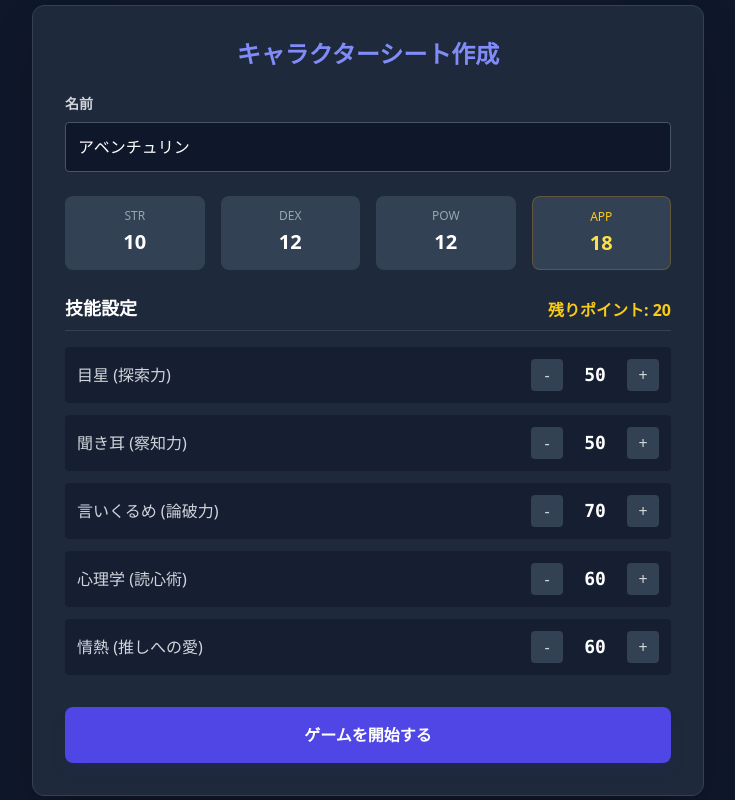
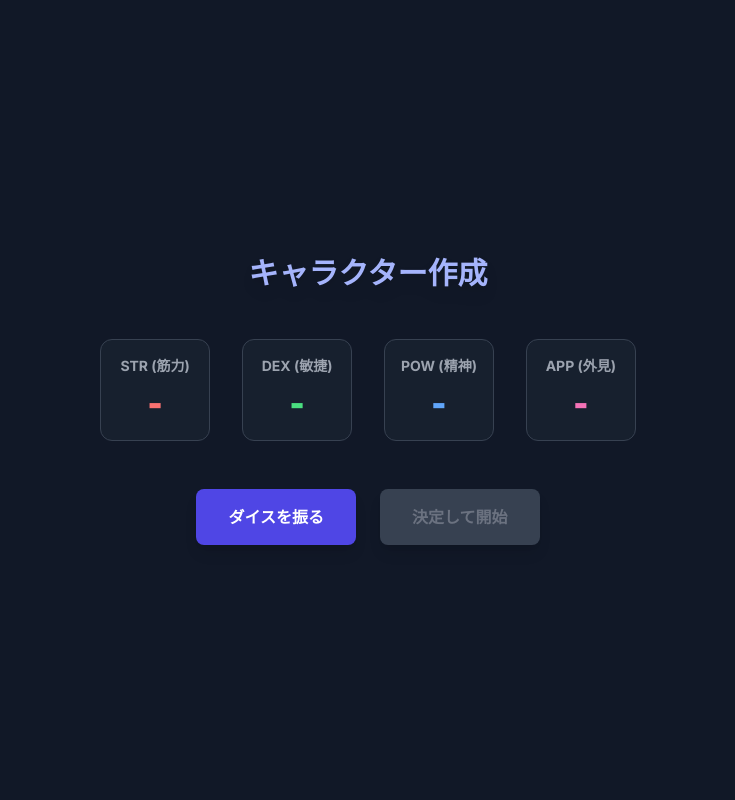
Before and after one commit to RuriSakamoto/TRPG, a Next.js app: page / in a window 1280 px wide. Shown: the whole page, without its empty margins (272-1007 px from the left). Built offline with nearby package versions, Linux system fonts and the light colour scheme.

Commit message:
キャラメイク２

```diff
--- a/src/components/CharacterCreation.tsx
+++ b/src/components/CharacterCreation.tsx
@@ -1,115 +1,72 @@
-'use client';
+import React, { useState } from 'react';
 
-import React, { useState } from 'react';
-import { Attributes, Skills } from '../types/game';
+type Stats = {
+  str: number;
+  dex: number;
+  pow: number;
+  app: number;
+};
 
 type Props = {
-  onComplete: (name: string, attrs: Attributes, skills: Skills) => void;
+  onComplete: (stats: Stats) => void;
 };
 
 export const CharacterCreation = ({ onComplete }: Props) => {
-  const [name, setName] = useState('アベンチュリン');
-  const [points, setPoints] = useState(20); // 割り振り可能ポイント
+  const [stats, setStats] = useState<Stats>({ str: 0, dex: 0, pow: 0, app: 0 });
 
-  const [attributes, setAttributes] = useState<Attributes>({
-    STR: 10, DEX: 12, POW: 12, APP: 18
+  const rollDice = () => {
+    // 3d6のロール
+    const roll = () => Math.floor(Math.random() * 6) + 1 + Math.floor(Math.random() * 6) + 1 + Math.floor(Math.random() * 6) + 1;
+    setStats({
+      str: roll(),
+      dex: roll(),
+      pow: roll(),
+      app: roll(),
     });
-
-  const [skills, setSkills] = useState<Skills>({
-    observation: 50,
-    listening: 50,
-    persuasion: 70,
-    psychology: 60,
-    passion: 60
-  });
-
-  const handleSkillChange = (key: keyof Skills, delta: number) => {
-    if (points - delta < 0) return;
-    if (skills[key] + delta < 0) return;
-    if (skills[key] + delta > 99) return;
-
-    setSkills(prev => ({ ...prev, [key]: prev[key] + delta }));
-    setPoints(prev => prev - delta);
   };
 
+  const isValid = stats.str > 0;
+
   return (
-    <div className="w-full h-screen bg-slate-900 text-white flex items-center justify-center p-4 font-sans">
-      <div className="w-full max-w-2xl bg-slate-800 p-8 rounded-xl shadow-2xl border border-slate-700">
-        <h1 className="text-2xl font-bold mb-6 text-center text-indigo-400">キャラクターシート作成</h1>
+    <div className="flex flex-col items-center justify-center h-screen w-full bg-gray-900 text-white p-8 select-none">
+      <h1 className="text-3xl font-bold mb-12 text-indigo-300 drop-shadow-lg">キャラクター作成</h1>
 
-        {/* 名前入力 */}
-        <div className="mb-6">
-          <label className="block text-sm font-bold mb-2 text-gray-300">名前</label>
-          <input
-            type="text"
-            value={name}
-            onChange={(e) => setName(e.target.value)}
-            className="w-full bg-slate-900 border border-slate-600 rounded p-3 text-white focus:outline-none focus:border-indigo-500 transition-colors"
-          />
+      <div className="grid grid-cols-2 md:grid-cols-4 gap-8 mb-12">
+        <div className="flex flex-col items-center p-4 bg-gray-800/50 rounded-xl border border-gray-700">
+          <span className="text-gray-400 mb-2 text-sm font-bold">STR (筋力)</span>
+          <span className="text-4xl font-bold text-red-400 font-mono">{stats.str || '-'}</span>
         </div>
-
-        {/* 能力値 (固定表示) */}
-        <div className="mb-6 grid grid-cols-4 gap-4 text-center">
-          <div className="bg-slate-700 p-3 rounded-lg">
-            <div className="text-xs text-gray-400 mb-1">STR</div>
-            <div className="font-bold text-xl">{attributes.STR}</div>
+        <div className="flex flex-col items-center p-4 bg-gray-800/50 rounded-xl border border-gray-700">
+          <span className="text-gray-400 mb-2 text-sm font-bold">DEX (敏捷)</span>
+          <span className="text-4xl font-bold text-green-400 font-mono">{stats.dex || '-'}</span>
         </div>
-          <div className="bg-slate-700 p-3 rounded-lg">
-            <div className="text-xs text-gray-400 mb-1">DEX</div>
-            <div className="font-bold text-xl">{attributes.DEX}</div>
+        <div className="flex flex-col items-center p-4 bg-gray-800/50 rounded-xl border border-gray-700">
+          <span className="text-gray-400 mb-2 text-sm font-bold">POW (精神)</span>
+          <span className="text-4xl font-bold text-blue-400 font-mono">{stats.pow || '-'}</span>
         </div>
-          <div className="bg-slate-700 p-3 rounded-lg">
-            <div className="text-xs text-gray-400 mb-1">POW</div>
-            <div className="font-bold text-xl">{attributes.POW}</div>
-          </div>
-          <div className="bg-slate-700 p-3 rounded-lg border border-yellow-600/30">
-            <div className="text-xs text-yellow-400 mb-1">APP</div>
-            <div className="font-bold text-xl text-yellow-300">{attributes.APP}</div>
+        <div className="flex flex-col items-center p-4 bg-gray-800/50 rounded-xl border border-gray-700">
+          <span className="text-gray-400 mb-2 text-sm font-bold">APP (外見)</span>
+          <span className="text-4xl font-bold text-pink-400 font-mono">{stats.app || '-'}</span>
         </div>
       </div>
 
-        {/* 技能割り振り */}
-        <div className="mb-8">
-          <div className="flex justify-between mb-4 items-end border-b border-slate-700 pb-2">
-            <h2 className="font-bold text-lg">技能設定</h2>
-            <span className={`font-bold ${points > 0 ? 'text-yellow-400' : 'text-gray-500'}`}>
-              残りポイント: {points}
-            </span>
-          </div>
-
-          <div className="space-y-3">
-            {[
-              { key: 'observation', label: '目星 (探索力)' },
-              { key: 'listening', label: '聞き耳 (察知力)' },
-              { key: 'persuasion', label: '言いくるめ (論破力)' },
-              { key: 'psychology', label: '心理学 (読心術)' },
-              { key: 'passion', label: '情熱 (推しへの愛)' },
-            ].map((skill) => (
-              <div key={skill.key} className="flex items-center justify-between bg-slate-900/50 p-3 rounded hover:bg-slate-900 transition-colors">
-                <span className="text-gray-300">{skill.label}</span>
-                <div className="flex items-center gap-3">
+      <div className="flex gap-6">
         <button
-                    onClick={() => handleSkillChange(skill.key as keyof Skills, -5)}
-                    className="w-8 h-8 flex items-center justify-center bg-slate-700 rounded hover:bg-red-900/80 text-gray-300 hover:text-white transition-colors"
-                    disabled={skills[skill.key as keyof Skills] <= 0}
-                  >-</button>
-                  <span className="w-10 text-center font-mono font-bold text-lg">{skills[skill.key as keyof Skills]}</span>
+          onClick={rollDice}
+          className="px-8 py-4 bg-indigo-600 hover:bg-indigo-500 rounded-lg font-bold transition-all transform hover:scale-105 shadow-lg"
+        >
+          ダイスを振る
+        </button>
         <button
-                    onClick={() => handleSkillChange(skill.key as keyof Skills, 5)}
-                    className="w-8 h-8 flex items-center justify-center bg-slate-700 rounded hover:bg-green-900/80 text-gray-300 hover:text-white transition-colors"
-                    disabled={points < 5}
-                  >+</button>
-                </div>
-              </div>
-            ))}
-          </div>
-        </div>
-
-        <button
-          onClick={() => onComplete(name, attributes, skills)}
-          className="w-full bg-indigo-600 hover:bg-indigo-500 text-white font-bold py-4 rounded-lg transition-all transform hover:scale-[1.02] shadow-lg shadow-indigo-900/20"
+          onClick={() => onComplete(stats)}
+          disabled={!isValid}
+          className={`px-8 py-4 rounded-lg font-bold transition-all transform shadow-lg ${
+            isValid
+              ? 'bg-yellow-500 hover:bg-yellow-400 text-black hover:scale-105'
+              : 'bg-gray-700 text-gray-500 cursor-not-allowed'
+          }`}
         >
-          ゲームを開始する
+          決定して開始
         </button>
       </div>
     </div>
--- a/src/components/GameScreen.tsx
+++ b/src/components/GameScreen.tsx
@@ -5,21 +5,24 @@ import { useTRPG } from '../hooks/useTRPG';
 import { CharacterCreation } from './CharacterCreation';
 
 export const GameScreen = () => {
-  const { status, currentScene, currentSceneId, logs, handleChoice, completeCharacterCreation } = useTRPG();
+  const { status, currentScene, logs, handleChoice, isCharacterCreated, initCharacter } = useTRPG();
   const logsEndRef = useRef<HTMLDivElement>(null);
 
   useEffect(() => {
     logsEndRef.current?.scrollIntoView({ behavior: "smooth" });
   }, [logs]);
 
-  // ★キャラメイク画面への分岐
-  if (currentSceneId === 'character_creation') {
-    return <CharacterCreation onComplete={completeCharacterCreation} />;
+  // キャラクター未作成時は作成画面を表示
+  if (!isCharacterCreated) {
+    return <CharacterCreation onComplete={initCharacter} />;
   }
 
   if (!currentScene) return <div className="text-white p-10">Loading...</div>;
 
-  // ターン数から時刻を計算 (1ターン30分経過)
+  const bgStyle = currentScene.backgroundImage
+    ? { backgroundImage: `url(${currentScene.backgroundImage})` }
+    : { backgroundColor: '#1a1a2e' };
+
   const getCurrentTime = () => {
     const startHour = 21;
     const minutesPerTurn = 30;
@@ -33,21 +36,15 @@ export const GameScreen = () => {
 
   const displayText = currentScene.text.replace('{{TIME}}', getCurrentTime());
 
-  const bgStyle = currentScene.backgroundImage
-    ? { backgroundImage: `url(${currentScene.backgroundImage})` }
-    : { backgroundColor: '#1a1a2e' };
-
   return (
     <div
       className="relative w-full h-screen bg-cover bg-center overflow-hidden font-sans text-white select-none"
       style={bgStyle}
     >
-      {/* 背景 */}
       {!currentScene.backgroundImage && (
         <div className="absolute inset-0 bg-gradient-to-b from-slate-900 to-slate-800" />
       )}
 
-      {/* 立ち絵 */}
       {currentScene.characterImage && (
         <div className="absolute inset-0 flex items-end justify-center pointer-events-none z-0">
           <img
@@ -58,13 +55,21 @@ export const GameScreen = () => {
         </div>
       )}
 
-      {/* 上部ステータス */}
+      {/* 上部ステータスバー */}
       <div className="absolute top-0 left-0 w-full p-4 flex justify-between items-start z-10 bg-gradient-to-b from-black/80 to-transparent">
         <div className="text-sm text-gray-300">
           <p>周回数: <span className="text-yellow-400 font-bold">{status.loopCount}</span></p>
           {status.clearedEndings.includes('true_end') && <span className="text-green-400 text-xs">★ True End済</span>}
         </div>
         <div className="flex gap-4 md:gap-6 text-sm font-bold drop-shadow-md">
+          {/* 新規ステータス表示 */}
+          <div className="flex flex-col items-center"><span className="text-[10px] text-gray-400">STR</span><span>{status.str}</span></div>
+          <div className="flex flex-col items-center"><span className="text-[10px] text-gray-400">DEX</span><span>{status.dex}</span></div>
+          <div className="flex flex-col items-center"><span className="text-[10px] text-gray-400">POW</span><span>{status.pow}</span></div>
+          <div className="flex flex-col items-center"><span className="text-[10px] text-gray-400">APP</span><span>{status.app}</span></div>
+
+          <div className="w-px bg-gray-600 mx-1"></div>
+
           <div className="flex flex-col items-center"><span className="text-[10px] text-gray-400">SAN値</span><span className={status.san < 30 ? "text-red-500" : "text-green-400"}>{status.san}</span></div>
           <div className="flex flex-col items-center"><span className="text-[10px] text-gray-400">好感度</span><span className="text-pink-400">{status.affection}</span></div>
           <div className="flex flex-col items-center"><span className="text-[10px] text-gray-400">オタク度</span><span className="text-yellow-400">{status.otakuLevel}</span></div>
@@ -72,7 +77,7 @@ export const GameScreen = () => {
         </div>
       </div>
 
-      {/* ログウィンドウ (右側サイドバー) */}
+      {/* ログウィンドウ */}
       <div className="absolute top-20 right-0 w-64 h-[calc(100vh-300px)] z-10 pointer-events-none hidden md:flex flex-col items-end pr-4">
         <div className="w-full h-full bg-gradient-to-l from-black/80 to-transparent border-r-4 border-green-900/30 rounded-l-xl p-4 flex flex-col shadow-lg backdrop-blur-sm overflow-hidden">
           <div className="text-xs text-green-500 font-bold border-b border-green-900/50 pb-2 mb-2 text-right">
@@ -90,9 +95,8 @@ export const GameScreen = () => {
         </div>
       </div>
 
-      {/* 下部メインエリア */}
+      {/* メインエリア */}
       <div className="absolute bottom-0 left-0 w-full h-full flex flex-col justify-end pb-4 px-4 md:pb-8 md:px-12 z-20 pointer-events-none">
-        {/* 選択肢 */}
         <div className="w-full flex flex-col items-center gap-3 mb-6 pointer-events-auto">
           {currentScene.choices.map((choice, index) => {
             if (choice.condition && !choice.condition(status)) return null;
@@ -113,10 +117,9 @@ export const GameScreen = () => {
           })}
         </div>
 
-        {/* メッセージウィンドウ */}
         <div className="w-full max-w-5xl mx-auto bg-black/85 border-2 border-gray-600 rounded-xl p-6 md:p-8 shadow-2xl backdrop-blur-md min-h-[180px] md:min-h-[200px] relative pointer-events-auto">
           <div className="absolute -top-4 left-6 md:left-10 bg-indigo-600 px-6 py-1 rounded-full text-sm md:text-base font-bold shadow-lg border border-indigo-400">
-            {status.playerName}
+            アベンチュリン
           </div>
           <p className="text-base md:text-xl leading-relaxed whitespace-pre-wrap text-gray-100 font-medium">
             {displayText}
--- a/src/hooks/useTRPG.ts
+++ b/src/hooks/useTRPG.ts
@@ -1,7 +1,7 @@
 'use client';
 
 import { useState } from 'react';
-import { GameStatus, Scene, Choice, RollResult, Attributes, Skills } from '../types/game';
+import { GameStatus, Scene, Choice, RollResult } from '../types/game';
 import { scenarioData } from '../data/scenario';
 
 export const useTRPG = () => {
@@ -14,20 +14,21 @@ export const useTRPG = () => {
     turn: 0,
     clearedEndings: [],
     loopCount: 1,
-    playerName: 'アベンチュリン',
-    attributes: { STR: 10, DEX: 10, POW: 10, APP: 18 },
-    skills: { observation: 25, listening: 25, persuasion: 50, psychology: 50, passion: 50 }
+    // 初期値
+    str: 0,
+    dex: 0,
+    pow: 0,
+    app: 0,
   });
 
-  // 初期シーンをキャラメイク画面に設定
-  const [currentSceneId, setCurrentSceneId] = useState<string>('character_creation');
-  const [logs, setLogs] = useState<string[]>(['システム起動...']);
+  // キャラクター作成済みかどうか
+  const [isCharacterCreated, setIsCharacterCreated] = useState(false);
 
-  const currentScene = currentSceneId === 'character_creation'
-    ? null
-    : scenarioData.find(s => s.id === currentSceneId);
+  const [currentSceneId, setCurrentSceneId] = useState<string>('start');
+  const [logs, setLogs] = useState<string[]>(['ゲーム開始']);
 
-  // 日本語変換用の辞書
+  const currentScene = scenarioData.find(s => s.id === currentSceneId);
+
   const resultText: Record<RollResult, string> = {
     critical: 'クリティカル！',
     success: '成功',
@@ -46,7 +47,6 @@ export const useTRPG = () => {
     return { result, value };
   };
 
-  // エンディング到達時のDB送信処理
   const reachEnding = async (endingId: string) => {
     try {
       await fetch('/api/endings', {
@@ -60,57 +60,28 @@ export const useTRPG = () => {
     }
   };
 
-  // キャラメイク完了処理
-  const completeCharacterCreation = (name: string, attrs: Attributes, skills: Skills) => {
+  // キャラクター初期化関数
+  const initCharacter = (stats: { str: number; dex: number; pow: number; app: number }) => {
     setStatus(prev => ({
       ...prev,
-      playerName: name,
-      attributes: attrs,
-      skills: skills,
-      hp: Math.floor((attrs.STR + attrs.DEX) / 2),
-      san: attrs.POW * 5,
+      ...stats,
+      san: stats.pow * 5, // POW * 5 をSAN値の初期値とする
     }));
-    setCurrentSceneId('start'); // プロローグへ移動
-    setLogs(prev => [...prev, `キャラクター作成完了: ${name}`, 'ゲーム開始']);
+    setIsCharacterCreated(true);
+    setLogs(prev => [...prev, `キャラクター作成完了: STR${stats.str} DEX${stats.dex} POW${stats.pow} APP${stats.app}`]);
   };
 
   const handleChoice = (choice: Choice) => {
-    // 1. 技能判定がある場合
     if (choice.skillCheck) {
       let { skillName, targetValue, successSceneId, failureSceneId } = choice.skillCheck;
 
-      // ★修正: キャラクターの技能値をベースにする
-      // (シナリオ側のtargetValueは「難易度補正」として扱うか、あるいはここで上書きするか)
-      // 今回は「シナリオ指定値 + キャラクター技能値のボーナス」という簡易ロジックにします
-
-      // マッピング (日本語名 -> 英語キー)
-      const skillMap: Record<string, keyof Skills> = {
-        '目星': 'observation',
-        '聞き耳': 'listening',
-        '言いくるめ': 'persuasion',
-        '心理学': 'psychology',
-        '情熱': 'passion',
-        '説得': 'persuasion', // エイリアス
-        '幸運': 'passion',    // 仮
-        '強運': 'passion'     // 仮
-      };
-
-      // キャラクターの技能値を取得
-      const charaSkillValue = skillMap[skillName] ? status.skills[skillMap[skillName]] : 0;
-
-      // 判定値 = キャラ技能値 + オタク度補正 (情熱系のみ)
-      let finalTarget = charaSkillValue;
-
-      // もしシナリオ側で固定値(95など)が指定されている特殊技能の場合はそちらを優先
-      if (targetValue > 90) {
-        finalTarget = targetValue;
-      } else if (skillName === '情熱' || skillName === '言いくるめ') {
-        finalTarget += status.otakuLevel * 5;
+      if (skillName === '情熱' || skillName === '言いくるめ') {
+        targetValue += status.otakuLevel * 5;
       }
 
-      const { result, value } = rollDice(finalTarget);
+      const { result, value } = rollDice(targetValue);
 
-      const logText = `判定: ${skillName} (${finalTarget}%) → 出目:${value} [${resultText[result]}]`;
+      const logText = `判定: ${skillName} (${targetValue}%) → 出目:${value} [${resultText[result]}]`;
       setLogs(prev => [...prev, logText]);
 
       if (result === 'success' || result === 'critical') {
@@ -121,7 +92,6 @@ export const useTRPG = () => {
       return;
     }
 
-    // 2. 通常の選択肢
     if (choice.action) {
       const updates = choice.action(status);
 
@@ -143,9 +113,9 @@ export const useTRPG = () => {
   return {
     status,
     currentScene,
-    currentSceneId,
     logs,
     handleChoice,
-    completeCharacterCreation
+    isCharacterCreated,
+    initCharacter
   };
 };
```
Also changed, not shown: src/types/game.ts (+13 -28 lines). Lines whose indentation alone changed are shown as unchanged.
